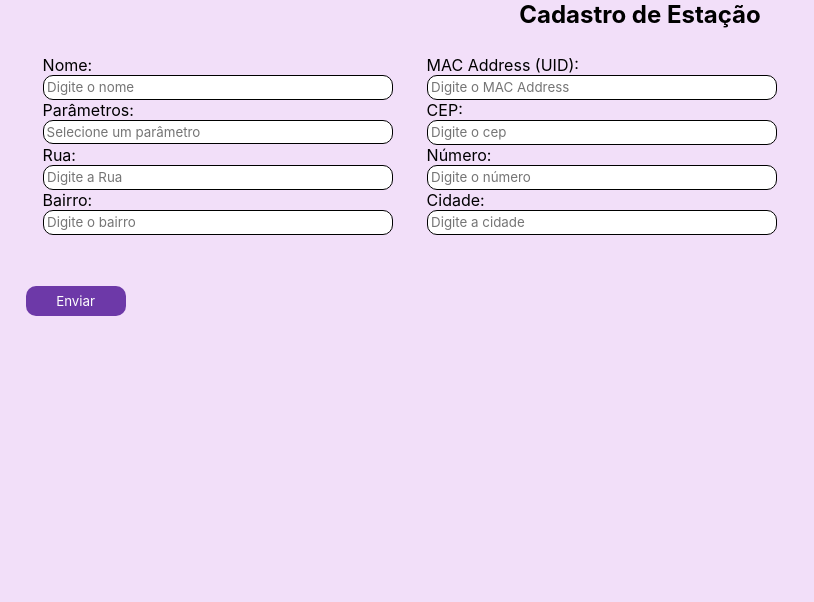
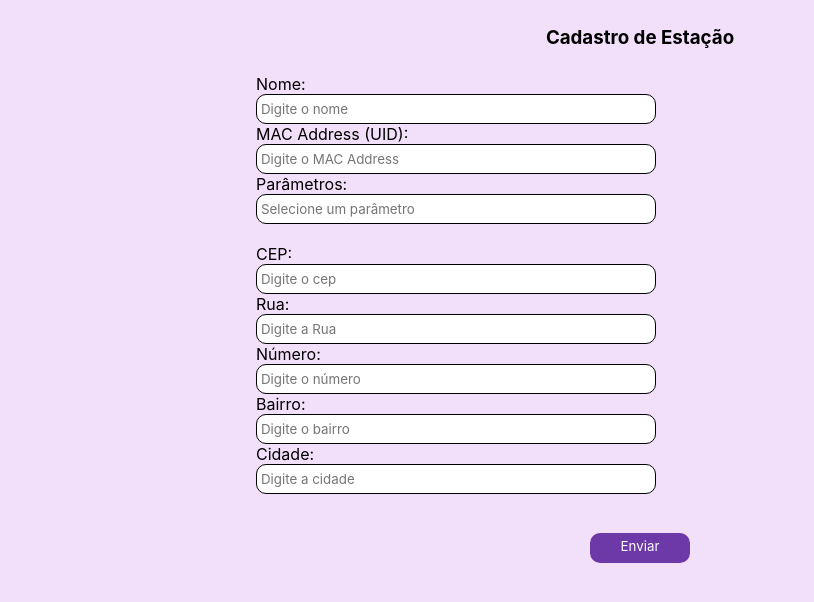
Before and after one commit to Equipe-CodeLand/API-2024.2-Front-End, a React (Vite) app: page /estacao/cadastro in a window 1280 px wide. Shown: the top 602 px of the page, without its empty margins (0-814 px from the left). Built offline with nearby package versions, Linux system fonts and the light colour scheme.

Commit message:
✨feat: Adicionando página para cadastro de estação e formulário reutilizável

```diff
--- a/src/components/formulario/forms.css
+++ b/src/components/formulario/forms.css
@@ -1,30 +1,45 @@
+
+/* Essa classe centraliza o forms em si */
+.forms-container{
+    display: flex;
+    justify-content: center;
+}
+
+/* Essa classe centraliza os campos e o botão de enviar*/
 .forms {
     display: flex;
-    width: 100%;
     justify-content: center;
+    align-items: center;
     flex-direction: column;
+    width: 60%;
+}
+
+/* Essa classe distribui os campos do forms*/
+.forms-group {
+    display: flex;
+    flex-direction: row;
+    flex-wrap: wrap;
+    justify-content: space-between;
 }
 
 .titulo {
     text-align: center;
-}
-
-.forms-input{
-    display: flex;
-    flex-wrap: wrap;
-    flex-direction: row;
-    justify-content: space-around;
-    width: 60%;
-    margin: 2%
+    margin: 2%;
 }
 
 .botao-enviar {
+    display: flex;
     justify-content: center;
-    background-color: #6D39A8;
+    background-color: var(--main-purple);
     width: 100px;
     height: 30px;
-    margin: 2%;
+    margin: 5%;
     border-radius: 10px;
+    border: 0px solid;
+}
+
+.botao-enviar:hover {
+    background-color: var(--main-purple-hover);
     color: #ffffff;
-    border: 0px;
+    border: 0px solid;
 }
--- a/src/components/formulario/forms.tsx
+++ b/src/components/formulario/forms.tsx
@@ -1,36 +1,29 @@
-import React, { useState } from 'react';
-import { Command, Input } from '..';
+import React from 'react';
+import { InputComando, Input } from '..';
 import "./forms.css"
-import InputField from '../../interface/InputField';
+import InputCampo from '../../interface/InputCampo';
 
 interface FormProps {
-    titulo: String,
-    inputs: InputField[],
+    titulo: string;
+    inputs: InputCampo[];
     handleSubmit: (e: React.FormEvent) => void;
+    handleChange: (e: React.ChangeEvent<HTMLInputElement>) => void;
 }
 
 /* Para utilizar este componente, envie o título do forms, uma lista de inputs
  e uma função handle submit para fazer verificações de campos e enviar dados ao back-end */
-const Form: React.FC<FormProps> = ({ titulo, inputs, handleSubmit }) => {
-    const [formData, setFormData] = useState({});
-
-    const handleChange = (e: React.ChangeEvent<HTMLInputElement>) => {
-        setFormData({
-            ...formData,
-            [e.target.name]: e.target.value
-        });
-    };
-
+const Forms: React.FC<FormProps> = ({ titulo, inputs, handleSubmit, handleChange }) => {
     return (
-        <div className='forms'>
-            <h2 className="titulo">{titulo}</h2>
-            <form onSubmit={handleSubmit} className="">
-                <div className='forms-input'>
-                    {inputs.map(input => (
         <>
+            <h3 className="titulo">{titulo}</h3>
+            <div className='forms-container'>
+                <form onSubmit={handleSubmit} className='forms'>
+                    <div className='forms-group'>
+                        {inputs.map((input, index) => (
+                            <div key={index}>
                                 {
                                     input.type === 'select' ? (
-                                    <Command
+                                        <InputComando
                                             label={input.label}
                                             key={input.name}
                                             type={input.type}
@@ -50,13 +43,14 @@ const Form: React.FC<FormProps> = ({ titulo, inputs, handleSubmit }) => {
                                         />
                                     )
                                 }
+                            </div>
+                        ))}
+                    </div >
+                    <button className='botao-enviar' type='submit'> Enviar </button>
+                </form>
+            </div >
         </>
-                    ))}
-                </div>
-            </form>
-            <button className='botao-enviar' onClick={handleSubmit}> Enviar </button>
-        </div>
     )
 }
 
-export default Form
+export default Forms;
--- a/src/components/inputs/command.css
+++ /dev/null
@@ -1,14 +0,0 @@
-.command-input{
-    background-color: #ffffff;
-    width: 350px;
-    padding: 3px;
-    border-radius: 10px;
-    border: #000000 1px solid;
-}
-
-.option {
-    background-color: #ffffff;
-    border: #000000 1px solid;
-    width: 350px;
-    padding: 3px;
-}
--- a/src/components/inputs/command.tsx
+++ /dev/null
@@ -1,56 +0,0 @@
-import { useState } from 'react';
-import "./command.css"
-import InputField from '../../interface/InputField';
-
-const Command: React.FC<InputField> = ({ label, placeholder, options }) => {
-  const [query, setQuery] = useState('');
-  const [isOpen, setIsOpen] = useState(false);
-  const [selectedOption, setSelectedOption] = useState<string>("");
-
-  const filteredOptions = options?.filter((option) =>
-    option.toLowerCase().includes(query.toLowerCase())
-  );
-
-  const handleSelect = (option: string) => {
-    setQuery(option);
-    setIsOpen(false);
-    setSelectedOption(selectedOption);
-  };
-
-  return (
-    <div className="relative max-w-sm">
-      {label && (
-        <label>
-          <p>
-            {label}:
-          </p>
-        </label>
-      )}
-      <input
-        type="text"
-        className="command-input"
-        placeholder={placeholder}
-        value={query}
-        onChange={(e) => setQuery(e.target.value)}
-        onClick={() => setIsOpen(true)}
-      />
-      {isOpen && (
-        <>
-          {filteredOptions?.map((option, index) => (
-            <p
-              key={index}
-              className="option"
-              onClick={() => handleSelect(option)}
-            >
-              <b>
-                {option}
-              </b>
-            </p>
-          ))}
-        </>
-      )}
-    </div>
-  );
-};
-
-export default Command;
--- /dev/null
+++ b/src/components/inputs/input-comando.css
@@ -0,0 +1,39 @@
+.option {
+    background-color: #ffffff;
+    border: #000000 1px solid;
+    width: 400px;
+    height: 30px;
+    padding: 3px;
+}
+
+.selected-options {
+    display: flex;
+    width: 400px;
+    flex-direction: row;
+    flex-wrap: wrap;
+    gap: 5px;
+    margin: 10px 0px;
+}
+
+.selected-option {
+    background-color: var(--main-white);
+    border: 2px solid var(--main-purple);
+    color: var(--main-purple);
+    padding: 2px;
+    border-radius: 15px;
+    display: inline-flex;
+    align-items: center;
+}
+
+.selected-option button {
+    background: none;
+    border: none;
+    cursor: pointer;
+    color: var(--main-purple);
+    font-size: 15px;
+}
+
+.selected-option button:hover {
+    border: 0px solid;
+    color: var(--main-second-purple);
+}
--- /dev/null
+++ b/src/components/inputs/input-comando.tsx
@@ -0,0 +1,75 @@
+import { useState } from 'react';
+import "./input-comando.css";
+import "./input.css";
+import InputField from '../../interface/InputCampo';
+
+const InputComando: React.FC<InputField> = ({ label, placeholder, options }) => {
+  const [query, setQuery] = useState('');
+  const [isOpen, setIsOpen] = useState(false);
+  const [selectedOptions, setSelectedOptions] = useState<string[]>([]);
+
+  // Filtra as opções com base na consulta do usuário
+  const filteredOptions = options?.filter((option) =>
+    option.toLowerCase().includes(query.toLowerCase())
+  );
+
+  const handleSelect = (option: string) => {
+    if (selectedOptions.includes(option)) {
+      setSelectedOptions(selectedOptions.filter((selected) => selected !== option));
+    } else {
+      setSelectedOptions([...selectedOptions, option]);
+    }
+    setQuery('');
+    setIsOpen(false);
+  };
+
+  const handleRemoveSelected = (option: string) => {
+    setSelectedOptions(selectedOptions.filter((selected) => selected !== option));
+  };
+
+  return (
+    <div>
+      {label && (
+        <label>
+          <p>{label}:</p>
+        </label>
+      )}
+
+      <input
+        type="text"
+        className="input"
+        placeholder={placeholder}
+        value={query}
+        onChange={(e) => setQuery(e.target.value)}
+        onClick={() => setIsOpen(true)}
+      />
+
+      {/* Mostra todas as opções dentro da pesquisa do usuário */}
+      {isOpen && (
+        <div className="dropdown">
+          {filteredOptions?.map((option, index) => (
+            <p
+              key={index}
+              className={`option ${selectedOptions.includes(option) ? 'selected' : ''}`}
+              onClick={() => handleSelect(option)}
+            >
+              {option}
+            </p>
+          ))}
+        </div>
+      )}
+
+      {/* Mostra as opções selecionadas como tags */}
+      <div className="selected-options">
+        {selectedOptions.map((option, index) => (
+          <span key={index} className="selected-option">
+            <b> {option} </b>
+            <button onClick={() => handleRemoveSelected(option)}><b> x </b></button>
+          </span>
+        ))}
+      </div>
+    </div>
+  );
+};
+
+export default InputComando;
--- a/src/components/inputs/input.css
+++ b/src/components/inputs/input.css
@@ -1,6 +1,7 @@
 .input{
     background-color: #ffffff;
-    width: 350px;
+    width: 400px;
+    height: 30px;
     border-radius: 10px;
     padding: 1%;
     border: #000000 1px solid;
--- a/src/components/inputs/input.tsx
+++ b/src/components/inputs/input.tsx
@@ -1,10 +1,10 @@
 import React from 'react';
 import "./input.css"
-import InputField from '../../interface/InputField';
+import InputField from '../../interface/InputCampo';
 
 const Input: React.FC<InputField> = ({ label, type, name, value, placeholder, onChange }) => {
     return (
-        <div className="mb-4">
+        <div>
             {label && (
                 <label>
                     <p>
--- a/src/interface/InputField.ts
+++ b/src/interface/InputCampo.ts
@@ -1,4 +1,4 @@
-export default interface InputField {
+export default interface InputCampo {
     label?: string;
     type: string;
     name: string;
--- a/src/pages/CadastroEstação/cadastroEstacao.tsx
+++ b/src/pages/CadastroEstação/cadastroEstacao.tsx
@@ -1,46 +1,73 @@
 import { useEffect, useState } from "react";
-import InputField from "../../interface/InputField";
-import { Form } from "../../components";
+import InputCampo from "../../interface/InputCampo";
+import { Forms } from "../../components";
+
+/* Interface com os dados que serão enviados ao back-end */
+interface formsDados {
+    nome?: string,
+    macAddress?: string,
+    parametros?: string[],
+    cep?: string,
+    rua?: string,
+    numero?: number,
+    bairro?: string,
+    cidade?: string
+}
 
 const CadastroEstacao: React.FC = () => {
 
+    const [formDados, setFormDados] = useState<formsDados | undefined>()
     const [erro, setErro] = useState(false)
-    const [parametros /*, setParametros*/] = useState(["umidade", "temperatura"])
+    const [parametros, setParametros] = useState<string[] | undefined>(undefined);
 
-    const inputs: InputField[] = [
-        { label: 'Nome', type: 'text', name: 'Nome', value: '', placeholder: 'Digite o nome' },
-        { label: 'MAC Address (UID)', type: 'text', name: 'MacAddress', value: '', placeholder: 'Digite o MAC Address' },
-        { label: 'Parâmetros', type: 'select', name: 'Parametros', value: '', placeholder: 'Selecione um parâmetro', options: parametros },
-        { label: 'CEP', type: 'text', name: 'Cep', value: '', placeholder: 'Digite o cep' },
-        { label: 'Rua', type: 'text', name: 'Rua', value: '', placeholder: 'Digite a Rua' },
-        { label: 'Número', type: 'text', name: 'Numero', value: '', placeholder: 'Digite o número' },
-        { label: 'Bairro', type: 'text', name: 'Bairro', value: '', placeholder: 'Digite o bairro' },
-        { label: 'Cidade', type: 'text', name: 'Cidade', value: '', placeholder: 'Digite a cidade' }
+    /* Lista dos inputs do forms */
+    const inputs: InputCampo[] = [
+        { label: 'Nome', type: 'text', name: 'Nome', placeholder: 'Digite o nome' },
+        { label: 'MAC Address (UID)', type: 'text', name: 'MacAddress', placeholder: 'Digite o MAC Address' },
+        { label: 'Parâmetros', type: 'select', name: 'Parametros', placeholder: 'Selecione um parâmetro', options: parametros },
+        { label: 'CEP', type: 'text', name: 'Cep', placeholder: 'Digite o cep' },
+        { label: 'Rua', type: 'text', name: 'Rua', placeholder: 'Digite a Rua' },
+        { label: 'Número', type: 'number', name: 'Numero', placeholder: 'Digite o número' },
+        { label: 'Bairro', type: 'text', name: 'Bairro', placeholder: 'Digite o bairro' },
+        { label: 'Cidade', type: 'text', name: 'Cidade', placeholder: 'Digite a cidade' }
     ];
 
-    // let parametro = ["umidade", "temperatura"]
-    // setParametros(parametro)
     useEffect(() => {
+        /* isso aqui será susbtituido por uma busca no back-end */
+        let parametro = ["temperatura", "umildade", "carisma", 'simpatia']
+        setParametros(parametro)
     }, [])
 
+    /* Esta função verifica se os campos estão preenchidos, caso não, envia um alerta,
+    caso sim, envia ao back*/
     const handleSubmit = async (event: React.FormEvent) => {
         event.preventDefault();
         inputs.map(input => {
-            if (input.value === "") {
+            if (input.value === "" || input.value === undefined) {
                 setErro(true)
             }
         })
-        if (erro) {
-            alert("Todos os campos são obrigatórios!")
+        if (erro === false) {
+            console.log("Isto sera enviado ao backend" + formDados);
         }
         else {
-            //enviar ao back-end
+            alert("Todos os campos são obrigatórios!")
+            setErro(false)
         }
     }
 
+    /* Esta função atualiza os dados do objeto formDados conforme o usuário preenche o forms */
+    const handleChange = (e: React.ChangeEvent<HTMLInputElement>) => {
+        setFormDados({
+            ...formDados,
+            [e.target.name]: e.target.value
+        });
+    };
+
     return (
         <div>
-            <Form titulo="Cadastro de Estação" inputs={inputs} handleSubmit={handleSubmit} />
+            {/* Renderiza o componente do forms e envia as funções citadas anteriormente */}
+            <Forms titulo="Cadastro de Estação" inputs={inputs} handleSubmit={handleSubmit} handleChange={handleChange} />
         </div>
     )
 }
```
Also changed, not shown: src/components/index.ts (+4 -3 lines). Lines whose indentation alone changed are shown as unchanged.
